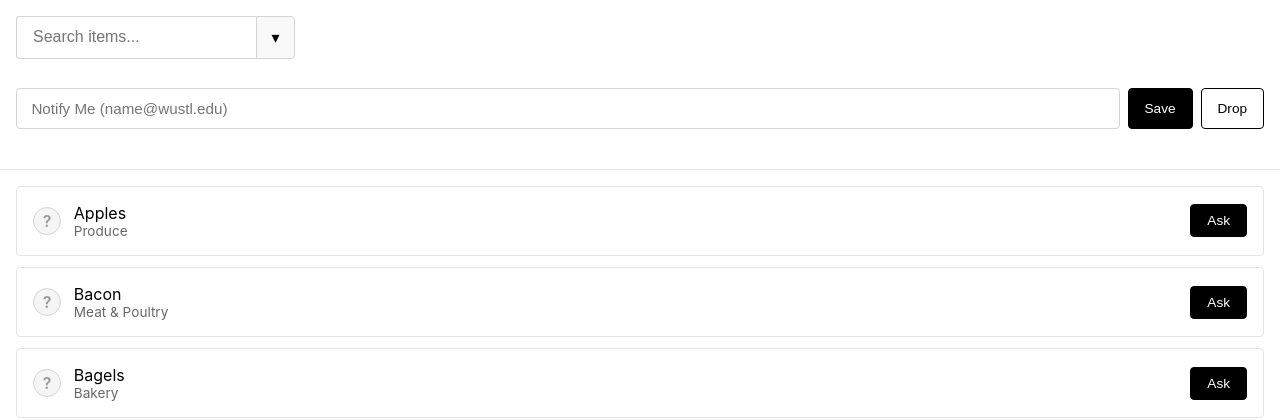
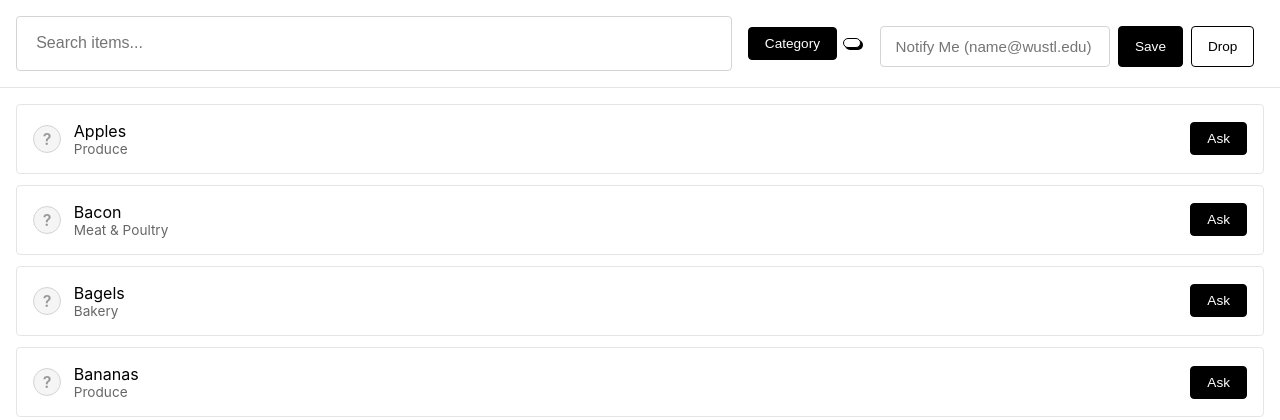
Before and after one commit to Gaurish-Agrawal/paws-go-project, a Flask app: page / in a window 1280 px wide. Shown: the part 70-490 px from the top of the page. Run offline with Flask 3, Linux system fonts and the light colour scheme; data comes from the database, SQL or seed files in the repository; some libraries are stand-ins or nearby versions.

Commit message:
category but on

```diff
--- a/templates/index.html
+++ b/templates/index.html
@@ -294,34 +294,6 @@
   transform: scale(0.97);
 }
 
-.search-group {
-  display: flex;
-  width: 100%;
-  max-width: 600px;   /* optional */
-}
-
-.search-input {
-  flex: 1;
-  padding: .7rem 1rem;
-  border: 1px solid #d4d4d4;
-  border-right: none;         /* remove right border so button looks attached */
-  border-radius: 4px 0 0 4px; /* rounded only on left */
-  font-size: 1rem;
-}
-
-.category-btn {
-  border: 1px solid #d4d4d4;
-  border-radius: 0 4px 4px 0; /* rounded only on right */
-  background: #f9f9f9;
-  cursor: pointer;
-  padding: 0 .9rem;
-  font-size: 1rem;
-}
-
-.category-btn:hover {
-  background: #eee;
-}
-
 .category-filter {
   position: relative;
   display: inline-flex;
@@ -355,6 +327,24 @@
 }
 
 .category-menu button:hover { background: #f3f4f6; }
+
+.category-chip {
+  display: inline-flex;
+  align-items: center;
+  gap: 6px;
+  padding: 4px 8px;
+  border: 1px solid #000;
+  background: #fff;
+  box-shadow: 2px 2px 0 #000;
+  font: 600 12px/1 system-ui,-apple-system,Segoe UI,Roboto,Arial;
+  border-radius: 6px;
+}
+
+.category-chip .chip-x {
+  cursor: pointer;
+  font-weight: 700;
+}
+
 
     </style>
 
@@ -1019,16 +1009,13 @@ const SLIDES = [
     <div class="search-container">
 
       <div class="search-row">
-<div class="search-row">
-  <div class="search-group">
-    <input type="text" class="search-input" id="searchInput" placeholder="Search items..." />
-    <button id="categoryBtn" class="category-btn" type="button" aria-haspopup="listbox" aria-expanded="false">
-      ▾
+  <input type="text" class="search-input" id="searchInput" placeholder="Search items..." />
+  <div class="category-filter">
+    <button id="categoryBtn" class="ask-btn" type="button" aria-haspopup="listbox" aria-expanded="false">
+      Category
     </button>
-  </div>
-
-  <div id="categoryMenu" class="category-menu" role="listbox" hidden></div>
-</div>
+    <div id="categoryMenu" class="category-menu" role="listbox" hidden></div>
+    <span id="categoryChip" class="category-chip" hidden></span>
   </div>
   <br>
 
```
